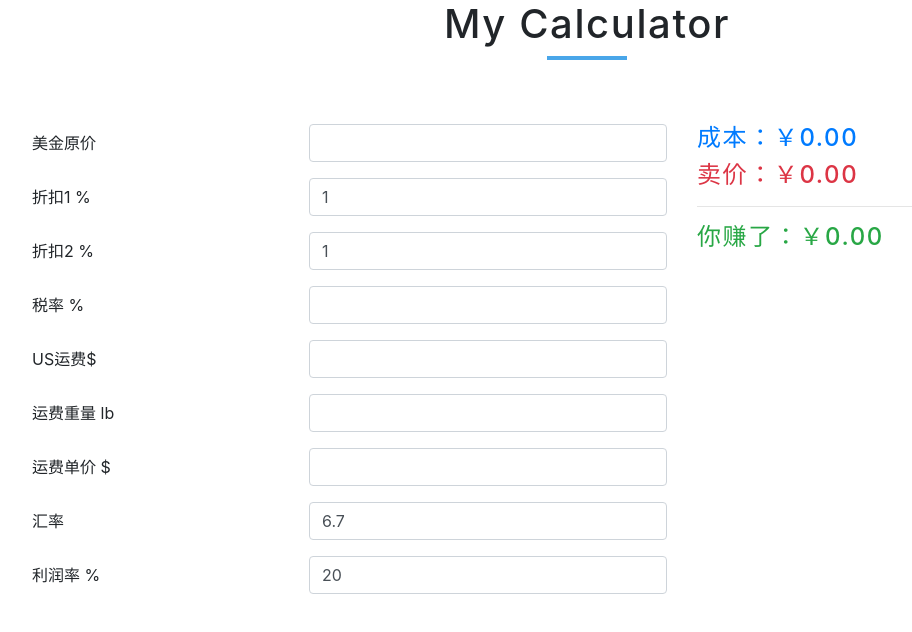
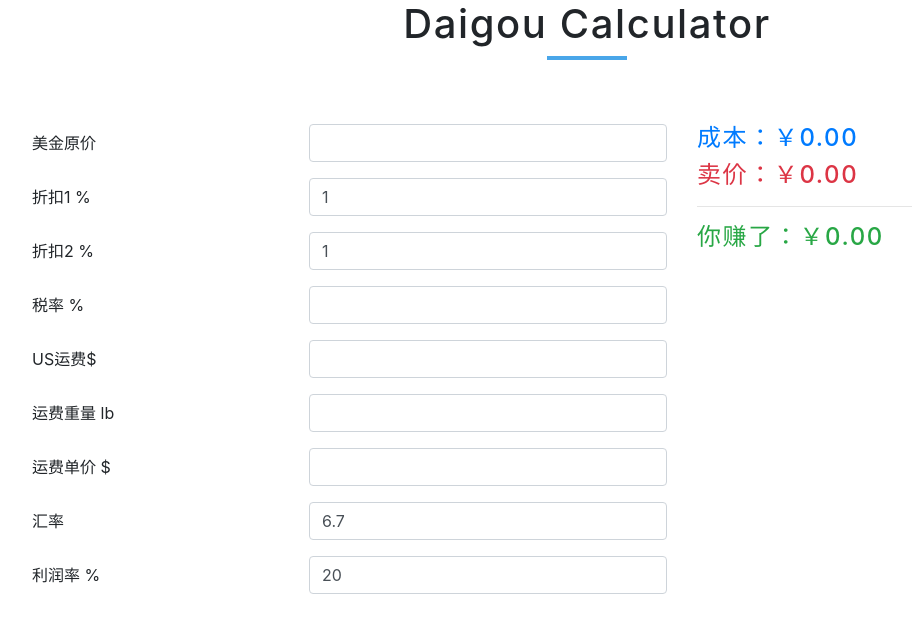
Before and after one commit to wuyu621/01-calculator, a React (Create React App) app: page / in a window 1280 px wide. Shown: the top 632 px of the page, without its empty margins (53-965 px from the left). Built offline with nearby package versions, Linux system fonts and the light colour scheme.

Commit message:
title changed

```diff
--- a/src/App.js
+++ b/src/App.js
@@ -26,7 +26,7 @@ function App() {
     <main>
       <section className="container">
         <div className="title">
-          <h1>my calculator</h1>
+          <h1>daigou calculator</h1>
           <div className="underline"></div>
         </div>
         <div className="row">
```
